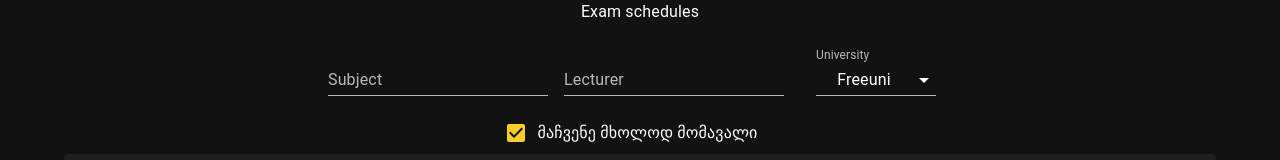
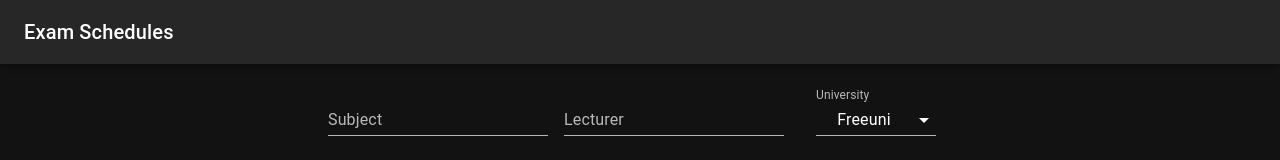
Before and after one commit to GeeOrrGee/exam-schedules-front, a React (Create React App) app: page / in a window 1280 px wide. Shown: the top 160 px of the page. Built offline with nearby package versions, Linux system fonts and the light colour scheme; no server answers.

Commit message:
Add header

```diff
--- a/src/components/header.tsx
+++ b/src/components/header.tsx
@@ -1,11 +1,19 @@
-import {Box, Typography} from "@mui/material";
+import {AppBar, Box, Button, Toolbar, Typography} from "@mui/material";
 import React from "react";
 
 function Header() {
     return (
-        <Box>
-            <Typography>Exam schedules</Typography>
-        </Box>
+        <div>
+            <AppBar>
+                <Toolbar>
+                    <Typography variant="h6" noWrap>
+                        Exam Schedules
+                    </Typography>
+                </Toolbar>
+            </AppBar>
+            <Toolbar>
+            </Toolbar>
+        </div>
     )
 }
 
```
